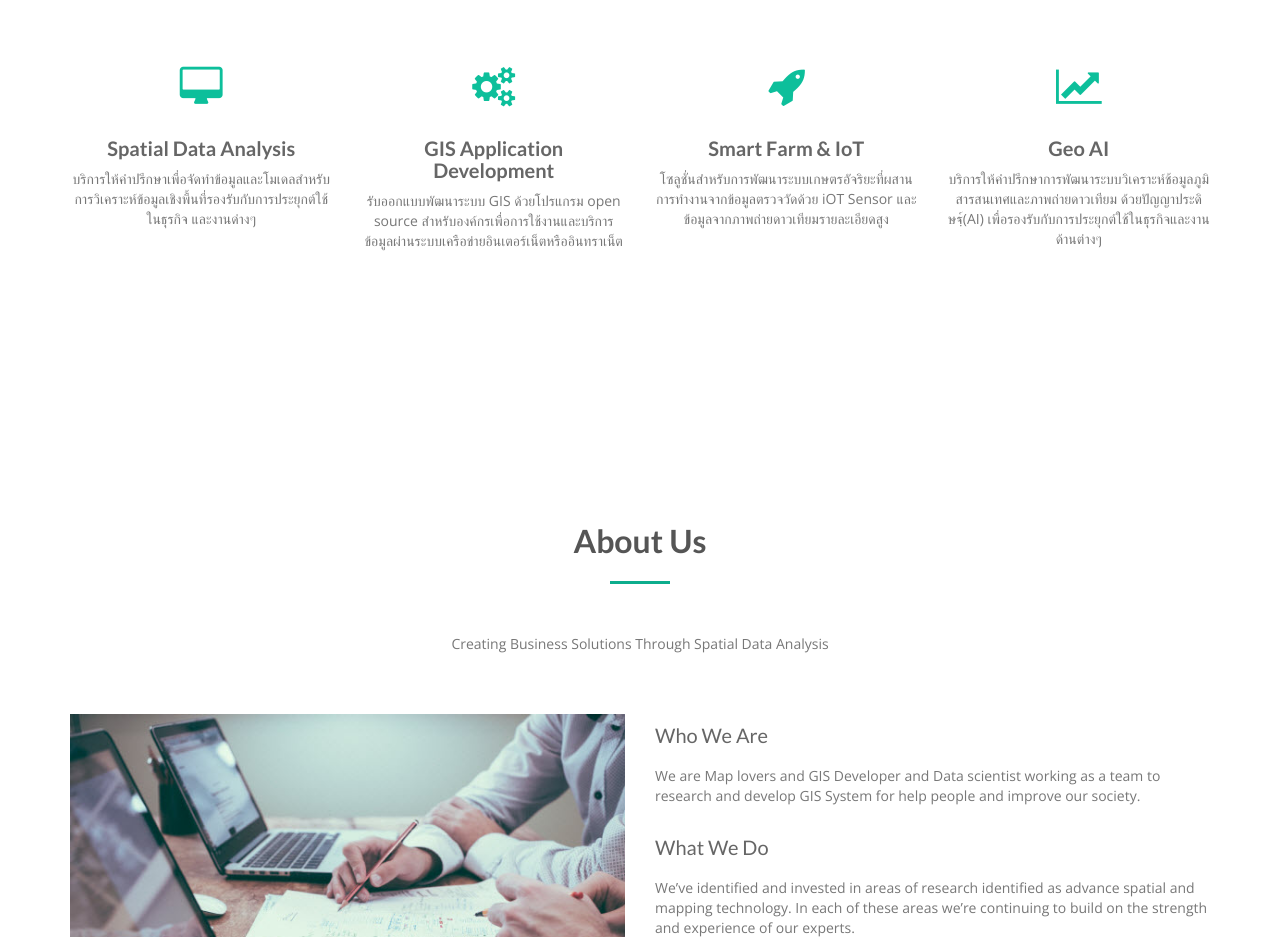
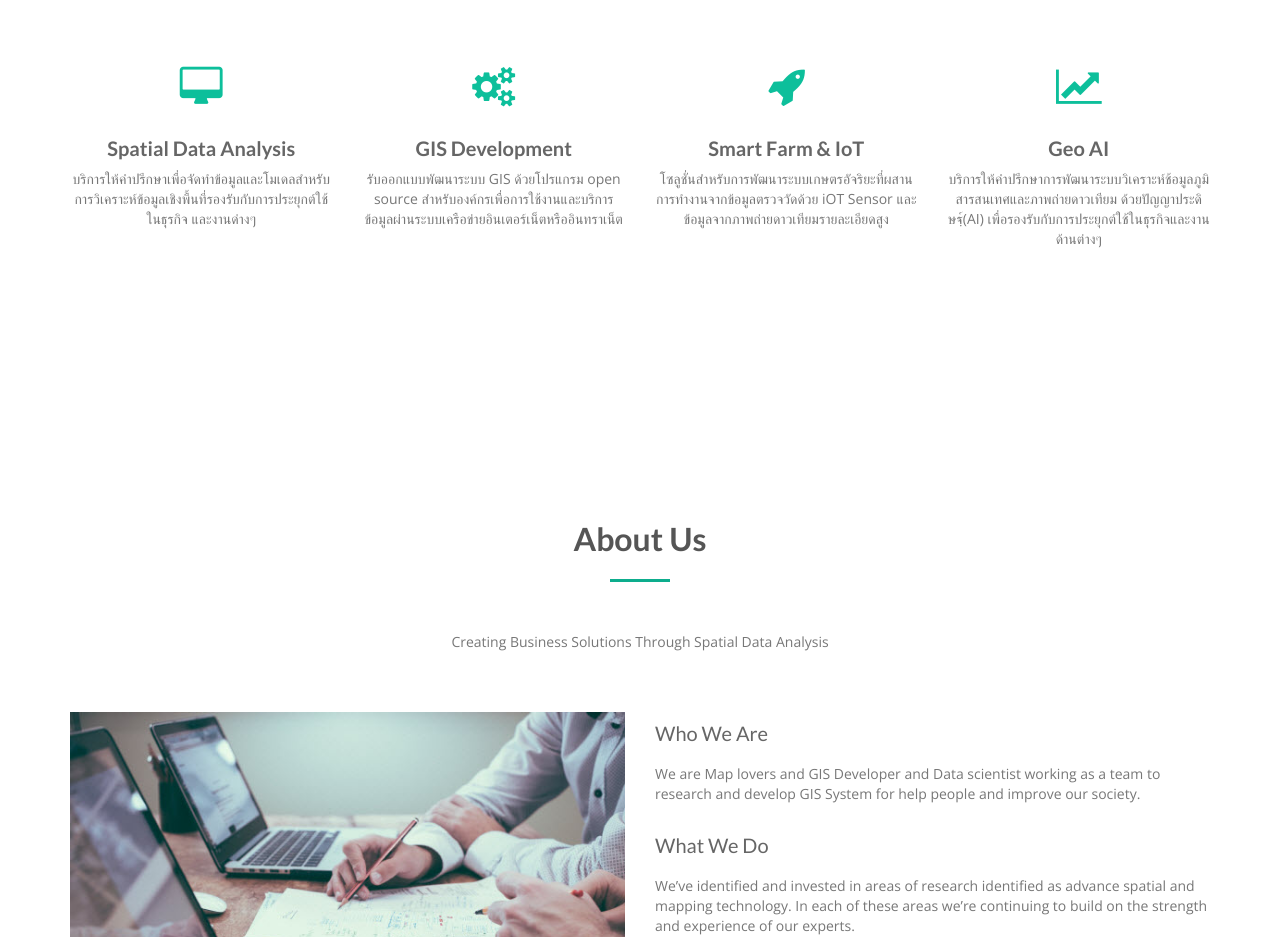
Before and after one commit to ayutthaya-gis/ayutthaya-gis.github.io, a plain HTML site: page index.html in a window 1280 px wide. Shown: the part 960-1897 px from the top of the page. Drawn offline with nearby package versions, Linux system fonts and the light colour scheme.

Commit message:
Add files via upload

```diff
--- a/index.html
+++ b/index.html
@@ -82,7 +82,7 @@
         <p>บริการให้คำปรึกษาเพื่อจัดทำข้อมูลและโมเดลสำหรับการวิเคราะห์ข้อมูลเชิงพื้นที่รองรับกับการประยุกต์ใช้ในธุรกิจ และงานด่างๆ</p>
       </div>
       <div class="col-md-3 col-sm-6 service"> <i class="fa fa-gears"></i>
-        <h4>GIS Application Development</h4>
+        <h4>GIS Development</h4>
         <p>รับออกแบบพัฒนาระบบ GIS ด้วยโปรแกรม open source สำหรับองค์กรเพื่อการใช้งานและบริการข้อมูลผ่านระบบเครือข่ายอินเตอร์เน็ตหรืออินทราเน็ต</p>
       </div>
       <div class="col-md-3 col-sm-6 service"> <i class="fa fa-rocket"></i>
```
